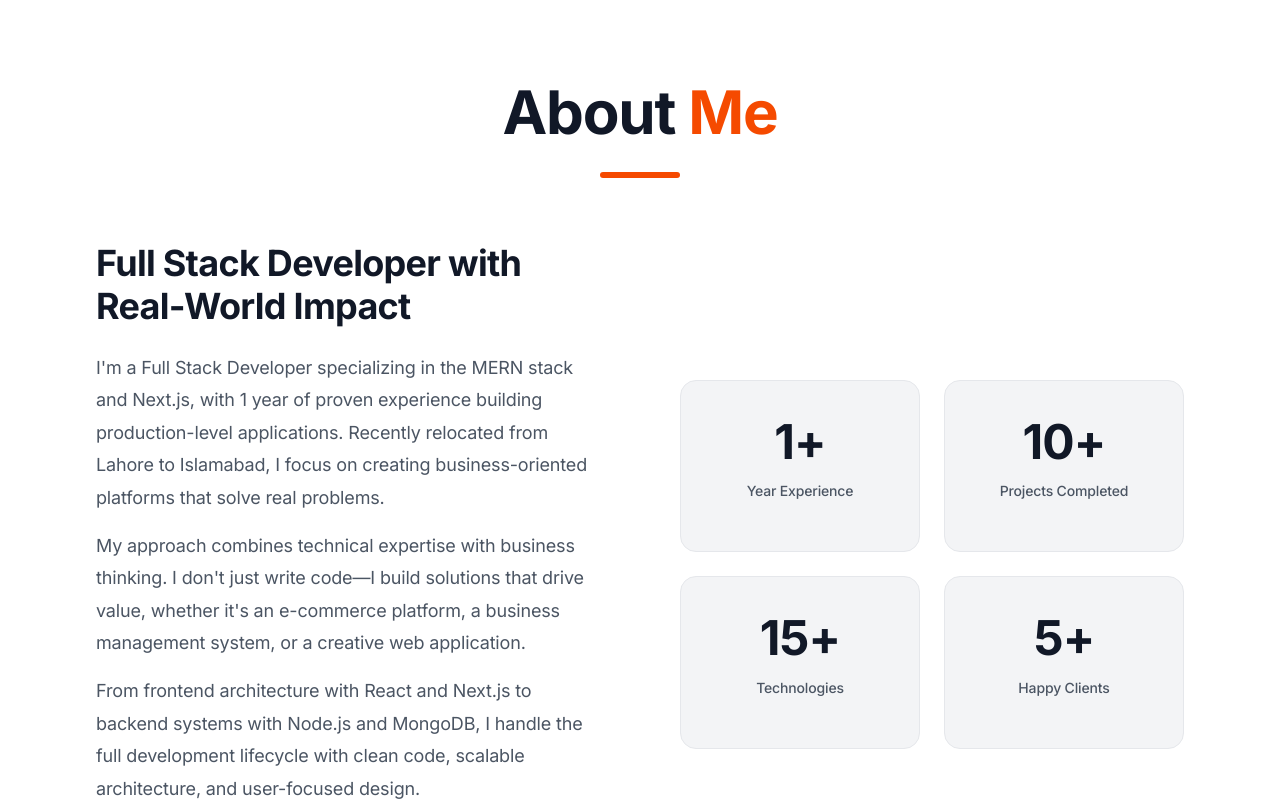
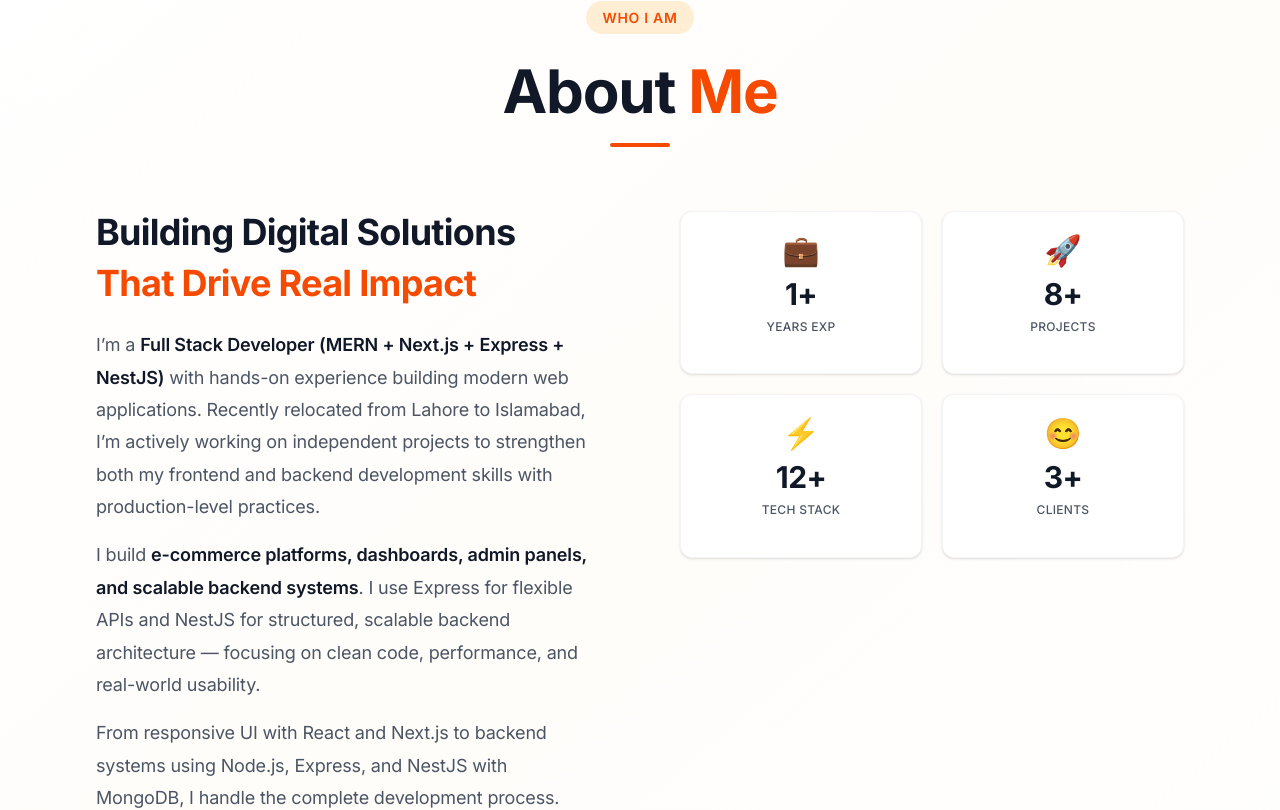
Before and after one commit to arhamshafi/Frontend_Portfolio, a React (Vite) app: page / in a window 1280 px wide. Shown: the part 916-1726 px from the top of the page. Built offline with nearby package versions, Linux system fonts and the light colour scheme.

Commit message:
make some changes

```diff
--- a/src/components/About.jsx
+++ b/src/components/About.jsx
@@ -1,84 +1,208 @@
-import React from 'react';
-import { motion } from 'framer-motion';
+import React, { useRef, useState, useEffect } from 'react';
+import { motion, useInView } from 'framer-motion';
 
 const About = () => {
   const stats = [
-    { label: "Year Experience", value: "1+" },
-    { label: "Projects Completed", value: "10+" },
-    { label: "Technologies", value: "15+" },
-    { label: "Happy Clients", value: "5+" }
+    { label: "Years Exp", value: 1, icon: "💼", suffix: "+" },
+    { label: "Projects", value: 8, icon: "🚀", suffix: "+" },
+    { label: "Tech Stack", value: 12, icon: "⚡", suffix: "+" },
+    { label: "Clients", value: 3, icon: "😊", suffix: "+" }
   ];
 
+  const sectionRef = useRef(null);
+  const isInView = useInView(sectionRef, { once: true, amount: 0.2 });
+  const [counters, setCounters] = useState(stats.map(() => 0));
+
+  useEffect(() => {
+    if (isInView) {
+      const newCounters = [...counters];
+
+      stats.forEach((stat, index) => {
+        let start = 0;
+        const end = stat.value;
+        const duration = 2000;
+        const increment = end / (duration / 30);
+        let currentValue = 0;
+
+        const timer = setInterval(() => {
+          currentValue += increment;
+
+          if (currentValue >= end) {
+            setCounters(prev => {
+              const updated = [...prev];
+              updated[index] = end;
+              return updated;
+            });
+            clearInterval(timer);
+          } else {
+            setCounters(prev => {
+              const updated = [...prev];
+              updated[index] = Math.ceil(currentValue);
+              return updated;
+            });
+          }
+        }, 30);
+      });
+    }
+  }, [isInView]);
+
+  const containerVariants = {
+    hidden: { opacity: 0 },
+    visible: {
+      opacity: 1,
+      transition: {
+        staggerChildren: 0.15,
+        delayChildren: 0.2
+      }
+    }
+  };
+
+  const itemVariants = {
+    hidden: { opacity: 0, y: 30 },
+    visible: {
+      opacity: 1,
+      y: 0,
+      transition: { duration: 0.5, ease: "easeOut" }
+    }
+  };
+
+  const statVariants = {
+    hidden: { opacity: 0, y: 20, scale: 0.9 },
+    visible: {
+      opacity: 1,
+      y: 0,
+      scale: 1,
+      transition: { duration: 0.4, ease: "easeOut" }
+    }
+  };
+
   return (
-    <section id="about" className="py-24 md:py-32 px-6 md:px-16 lg:px-24 relative bg-white">
-      <div className="max-w-6xl mx-auto">
+    <section
+      id="about"
+      ref={sectionRef}
+      className="py-8 md:py-10 lg:py-14 px-4 sm:px-6 md:px-12 lg:px-24 bg-gradient-to-br from-white via-orange-50/30 to-white"
+    >
+      <div className="max-w-7xl mx-auto">
+        {/* Header Section */}
         <motion.div
-          initial={{ opacity: 0, y: 20 }}
-          whileInView={{ opacity: 1, y: 0 }}
-          viewport={{ once: true }}
+          initial={{ opacity: 0, y: 30 }}
+          animate={isInView ? { opacity: 1, y: 0 } : { opacity: 0, y: 30 }}
           transition={{ duration: 0.6 }}
+          className="text-center mb-10 md:mb-16"
         >
-          <h2 className="text-4xl md:text-5xl lg:text-6xl font-bold mb-6 text-center text-gray-900">
-            About <span className="text-orange-600">Me</span>
-          </h2>
-          <div className="w-20 h-1.5 bg-orange-600 mx-auto mb-16 rounded-full"></div>
+          <motion.div
+            initial={{ scale: 0 }}
+            animate={isInView ? { scale: 1 } : { scale: 0 }}
+            transition={{ duration: 0.5, delay: 0.2 }}
+            className="inline-block"
+          >
+            <span className="text-orange-600 font-semibold text-xs sm:text-sm uppercase tracking-wider bg-orange-100 px-3 sm:px-4 py-1.5 sm:py-2 rounded-full">
+              Who I Am
+            </span>
           </motion.div>
 
-        <div className="grid md:grid-cols-2 gap-16 lg:gap-20 items-center">
+          <h2 className="text-3xl sm:text-4xl md:text-5xl lg:text-6xl font-bold mt-4 sm:mt-6 mb-3 sm:mb-4 text-gray-900">
+            About <span className="text-orange-600 relative inline-block">
+              Me
+            </span>
+          </h2>
+
           <motion.div
-            initial={{ opacity: 0, x: -50 }}
-            whileInView={{ opacity: 1, x: 0 }}
-            viewport={{ once: true }}
-            transition={{ duration: 0.6 }}
-            className="space-y-6"
+            initial={{ width: 0 }}
+            animate={isInView ? { width: "60px" } : { width: 0 }}
+            transition={{ duration: 0.6, delay: 0.4 }}
+            className="h-1 bg-orange-600 mx-auto rounded-full"
+          />
+        </motion.div>
+
+        {/* Content Grid */}
+        <motion.div
+          className="grid xl:grid-cols-2 gap-8 md:gap-12 lg:gap-20 items-start"
+          variants={containerVariants}
+          initial="hidden"
+          animate={isInView ? "visible" : "hidden"}
         >
-            <h3 className="text-3xl md:text-4xl font-bold text-gray-900">
-              Full Stack Developer with Real-World Impact
+          {/* Left Column - Text Content */}
+          <div className="space-y-4 md:space-y-6">
+            <motion.div variants={itemVariants}>
+              <h3 className="text-2xl sm:text-3xl txtCntrAt500 md:text-4xl font-bold text-gray-900 leading-tight">
+                Building Digital Solutions
+                <span className="text-orange-600 xl:block mt-2"> That Drive Real Impact</span>
               </h3>
+            </motion.div>
 
-            <p className="text-gray-600 leading-relaxed text-lg">
-              I'm a Full Stack Developer specializing in the MERN stack and Next.js, with 1 year of proven experience building production-level applications. Recently relocated from Lahore to Islamabad, I focus on creating business-oriented platforms that solve real problems.
+            <motion.div variants={itemVariants} className="space-y-3 txtCntrAt500 md:space-y-4">
+              <p className="text-gray-600 leading-relaxed text-sm sm:text-base md:text-lg">
+                I’m a <span className="font-semibold text-gray-900">Full Stack Developer (MERN + Next.js + Express + NestJS)</span> with hands-on experience building modern web applications.
+                Recently relocated from Lahore to Islamabad, I’m actively working on independent projects to strengthen both my frontend and backend development skills with production-level practices.
               </p>
 
-            <p className="text-gray-600 leading-relaxed text-lg">
-              My approach combines technical expertise with business thinking. I don't just write code—I build solutions that drive value, whether it's an e-commerce platform, a business management system, or a creative web application.
+              <p className="text-gray-600 leading-relaxed text-sm sm:text-base md:text-lg">
+                I build <span className="font-semibold text-gray-900">e-commerce platforms, dashboards, admin panels, and scalable backend systems</span>.
+                I use Express for flexible APIs and NestJS for structured, scalable backend architecture — focusing on clean code, performance, and real-world usability.
               </p>
 
-            <p className="text-gray-600 leading-relaxed text-lg">
-              From frontend architecture with React and Next.js to backend systems with Node.js and MongoDB, I handle the full development lifecycle with clean code, scalable architecture, and user-focused design.
+              <p className="text-gray-600 leading-relaxed text-sm sm:text-base md:text-lg">
+                From responsive UI with React and Next.js to backend systems using Node.js, Express, and NestJS with MongoDB, I handle the complete development process.
+                Currently, I’m focused on building independent projects, improving system design, and growing into a professional developer who delivers reliable and scalable solutions.
               </p>
+            </motion.div>
 
-            <div className="flex flex-wrap gap-4 pt-6">
-              {['Problem Solver', 'Business Focused', 'Production Ready'].map((tag, index) => (
-                <span
+            {/* Tags */}
+            <motion.div
+              variants={itemVariants}
+              className="flex flex-wrap itmcnteAt500 gap-2 sm:gap-3 pt-2 sm:pt-4"
+            >
+              {['MERN Stack', 'Next.js + NestJS', 'Independent Projects'].map((tag, index) => (
+                <motion.span
                   key={index}
-                  className="px-5 py-2.5 bg-orange-50 border border-orange-200 rounded-full text-orange-700 text-sm font-semibold"
+                  initial={{ opacity: 0, scale: 0 }}
+                  animate={isInView ? { opacity: 1, scale: 1 } : { opacity: 0, scale: 0 }}
+                  transition={{ duration: 0.4, delay: 0.8 + (index * 0.1) }}
+                  whileHover={{ scale: 1.05, backgroundColor: "#f97316", color: "#ffffff" }}
+                  className="px-3 sm:px-4 py-1.5 sm:py-2 bg-orange-50 border border-orange-200 rounded-full text-orange-700 text-xs sm:text-sm font-semibold cursor-pointer transition-all duration-300"
                 >
                   {tag}
-                </span>
+                </motion.span>
               ))}
+            </motion.div>
           </div>
-          </motion.div>
 
+          {/* Right Column - Stats Grid */}
           <motion.div
-            initial={{ opacity: 0, x: 50 }}
-            whileInView={{ opacity: 1, x: 0 }}
-            viewport={{ once: true }}
-            transition={{ duration: 0.6 }}
-            className="grid grid-cols-2 gap-6"
+            className="grid grid-cols-2 gap-3 sm:gap-4 md:gap-5"
+            variants={containerVariants}
           >
             {stats.map((stat, index) => (
               <motion.div
                 key={index}
-                whileHover={{ scale: 1.05 }}
-                className="bg-gray-100 rounded-2xl p-8 text-center border border-gray-200 hover:border-orange-300 hover:shadow-lg transition-all duration-300"
+                variants={statVariants}
+                whileHover={{
+                  y: -3,
+                  transition: { duration: 0.2 }
+                }}
+                className="group relative bg-white rounded-lg md:rounded-xl p-3 sm:p-4 md:p-5 text-center shadow-sm hover:shadow-md transition-all duration-300 border border-gray-100 hover:border-orange-300"
               >
-                <h4 className="text-4xl md:text-5xl font-bold text-orange-600 mb-2">{stat.value}</h4>
-                <p className="text-gray-600 text-sm font-medium">{stat.label}</p>
+                <div className="absolute inset-0 bg-gradient-to-br from-orange-50 to-transparent rounded-lg md:rounded-xl opacity-0 group-hover:opacity-100 transition-opacity duration-300" />
+
+                <div className="relative z-10">
+                  <span className="text-xl sm:text-2xl md:text-3xl mb-1.5 sm:mb-2 inline-block">{stat.icon}</span>
+                  <motion.h4
+                    initial={{ opacity: 0, scale: 0.5 }}
+                    animate={isInView ? { opacity: 1, scale: 1 } : { opacity: 0, scale: 0.5 }}
+                    transition={{ duration: 0.3, delay: index * 0.1 }}
+                    className="text-xl sm:text-2xl md:text-3xl font-bold text-orange-600 mb-0.5 sm:mb-1"
+                  >
+                    {counters[index]}{stat.suffix}
+                  </motion.h4>
+                  <p className="text-gray-600 text-xs font-medium uppercase tracking-wide">
+                    {stat.label}
+                  </p>
+                </div>
               </motion.div>
             ))}
           </motion.div>
-        </div>
+        </motion.div>
       </div>
     </section>
   );
--- a/src/index.css
+++ b/src/index.css
@@ -94,3 +94,13 @@ button:focus {
   box-shadow: 0 10px 25px -5px rgba(249, 115, 22, 0.2), 0 10px 10px -5px rgba(249, 115, 22, 0.1);
   transform: translateY(-4px);
 }
+
+@media screen and (max-width: 500px) {
+  .itmcnteAt500 {
+    justify-content: center;
+  }
+
+  .txtCntrAt500 {
+    text-align: center;
+  }
+}
```
Lines whose indentation alone changed are shown as unchanged.
